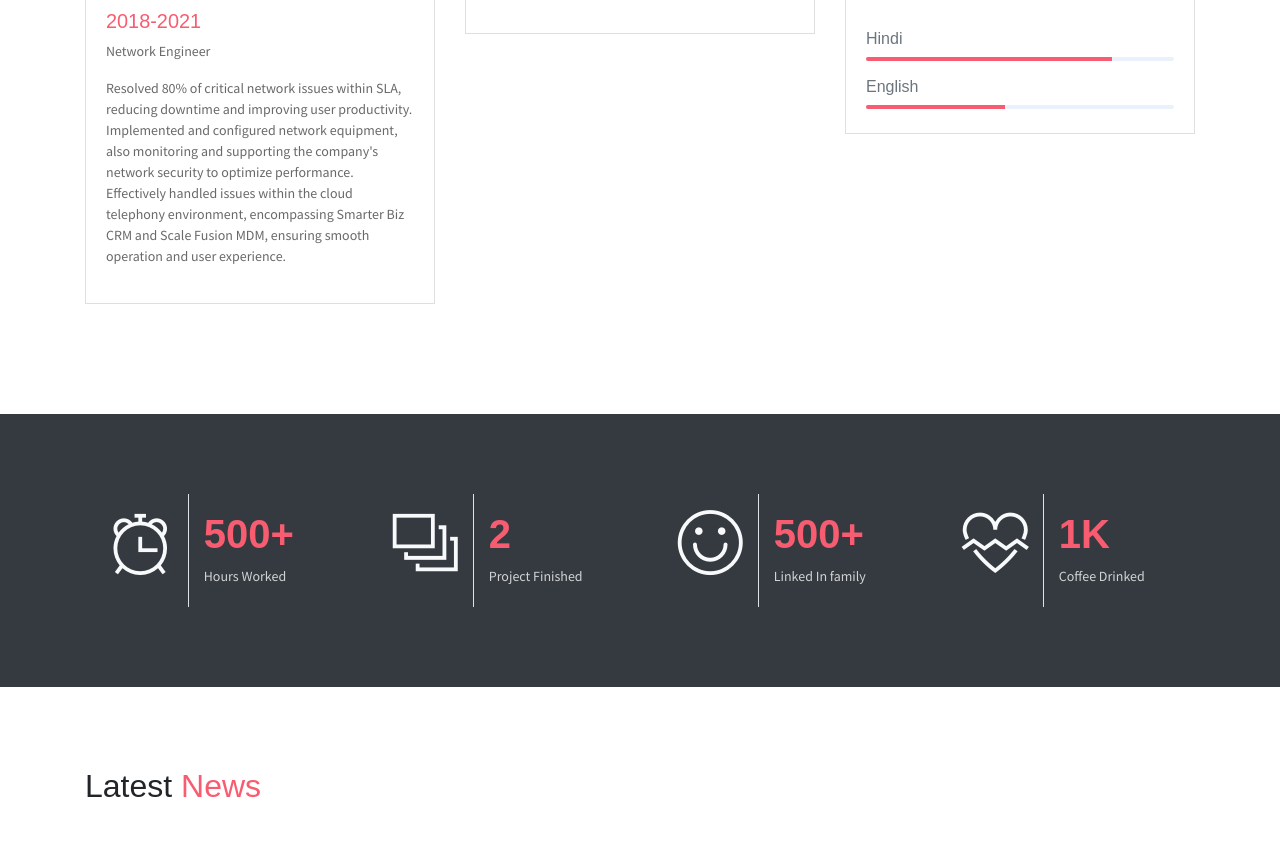
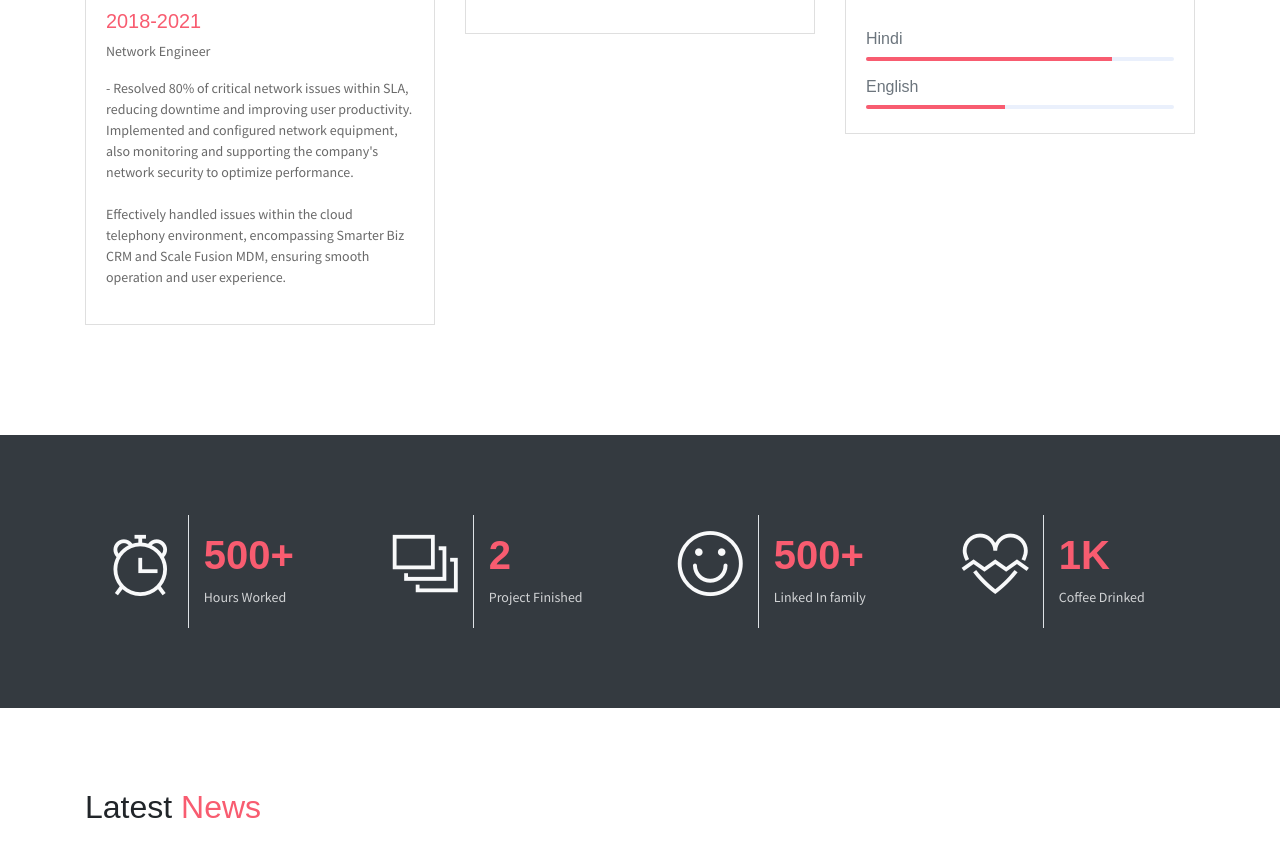
Before and after one commit to mohitshrmaa/mohitshrmaa.github.io, a website: page index.html in a window 1280 px wide. Shown: the part 1978-2828 px from the top of the page. Drawn offline with Linux system fonts and the light colour scheme; some packages are replaced by stand-ins of ours.

Commit message:
Update index.html

```diff
--- a/index.html
+++ b/index.html
@@ -177,10 +177,10 @@
                             <hr>
                             <h6 class="title text-danger">2018-2021</h6>
                             <P>Network Engineer</P>
-                            <P class="subtitle">Resolved 80% of critical network issues within SLA, reducing downtime and
+                            <P class="subtitle">- Resolved 80% of critical network issues within SLA, reducing downtime and
                                                 improving user productivity.<br>
                                                 Implemented and configured network equipment, also monitoring and
-                                                supporting the company's network security to optimize performance.
+                                                supporting the company's network security to optimize performance.<br>
                                                 <br>Effectively handled issues within the cloud telephony environment,
                                                 encompassing Smarter Biz CRM and Scale Fusion MDM, ensuring smooth
                                                 operation and user experience.</P>
```
